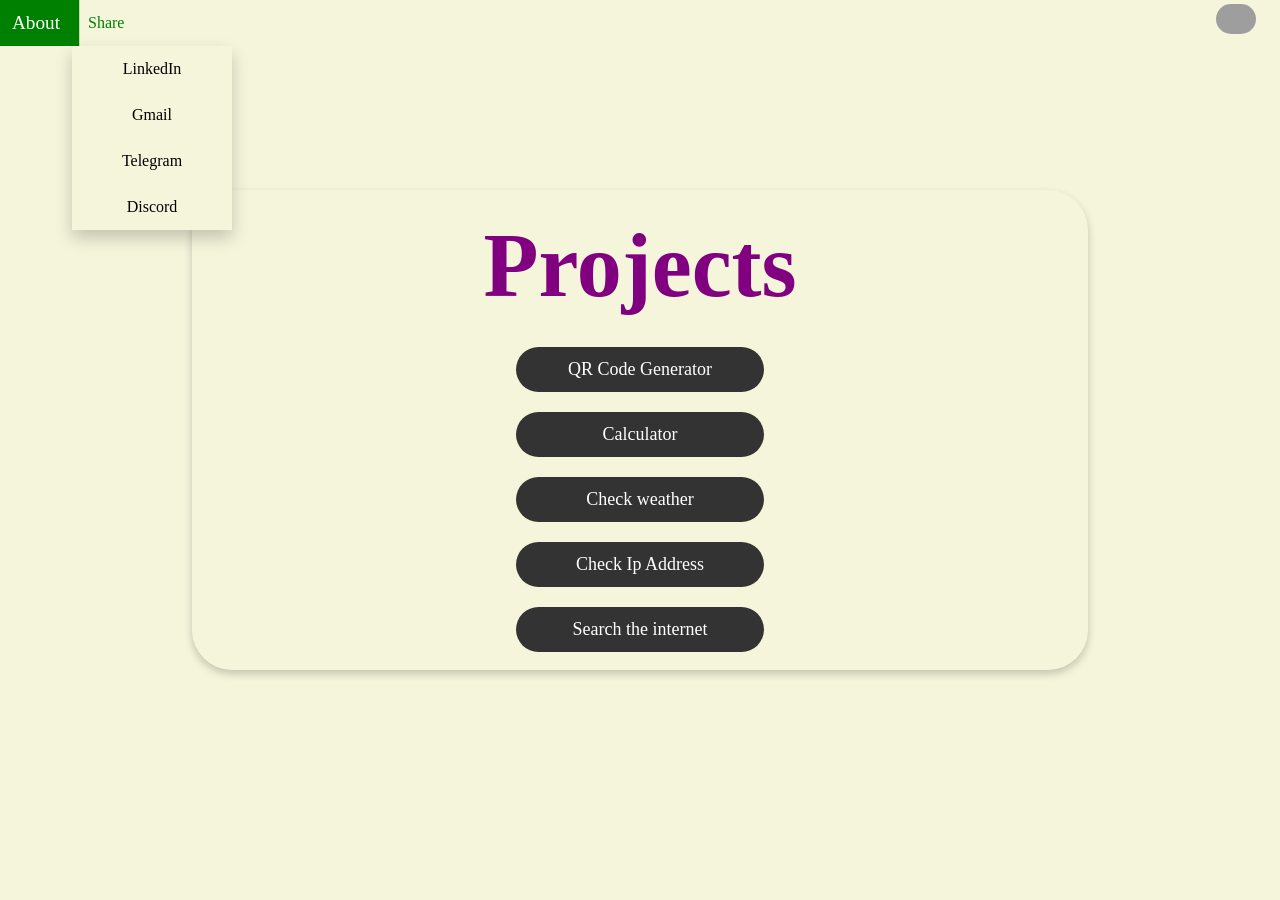
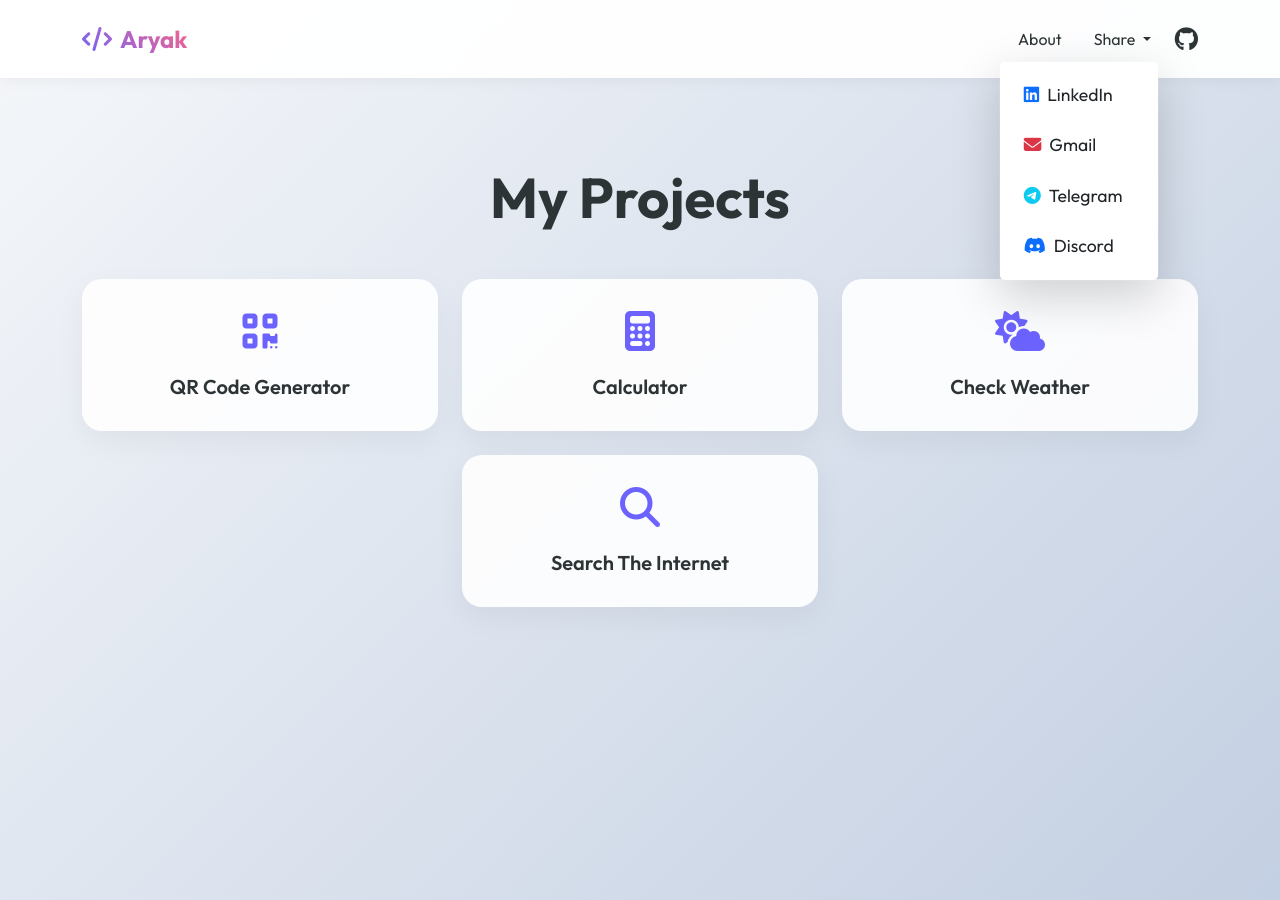
Before and after one commit to Aryak-Mohanty/Projects, a plain HTML site: page index.html in a window 1280 px wide. Both pictures are taken after a click on the button "Share". Before the commit the page ends 800 px from the top, so only its background shows below. Drawn offline with nearby package versions, Linux system fonts and the light colour scheme; grey boxes are pictures that could not be loaded.

Commit message:
Refactor HTML and CSS for improved styling and structure
Updated meta charset, title, and added Bootstrap, Font Awesome, and Google Fonts links. Refactored CSS variables, styles for dark mode, and improved navbar and project card styles.

```diff
--- a/index.html
+++ b/index.html
@@ -2,311 +2,396 @@
 <html lang="en">
 
 <head>
-  <meta charset="utf-8">
+  <meta charset="UTF-8">
   <meta name="viewport" content="width=device-width, initial-scale=1.0">
+  <title>Projects | Aryak Mohanty</title>
   <link rel="icon" type="image/png" href="Martz90-Circle-Addon2-Notepad.512.png">
+
+  <!-- Bootstrap 5 CSS -->
+  <link href="https://cdn.jsdelivr.net/npm/bootstrap@5.3.0/dist/css/bootstrap.min.css" rel="stylesheet">
+  <!-- Font Awesome -->
+  <link rel="stylesheet" href="https://cdnjs.cloudflare.com/ajax/libs/font-awesome/6.4.0/css/all.min.css">
+  <!-- Google Fonts -->
+  <link href="https://fonts.googleapis.com/css2?family=Outfit:wght@300;400;600;700&display=swap" rel="stylesheet">
+
   <style>
-  body {
-    margin: 0;
-    padding: 0;
-    display: flex;
-    justify-content: center;
-    align-items: center;
-    height: 100vh;
-    background-color: #F5F5DC;
-  }
-  h1{
-    color: purple;
-  }
-  /* Add a black background color to the top navigation */
-  .topnav {
-    overflow: hidden;
-    background-color: #A7727D;
-    position: absolute;
-    left: 0;
-    right: 0;
-    opacity: 1;
+    :root {
+      --primary-color: #6C63FF;
+      --secondary-color: #FF6584;
+      --bg-gradient: linear-gradient(135deg, #f5f7fa 0%, #c3cfe2 100%);
+      --card-bg: rgba(255, 255, 255, 0.9);
+      --text-color: #2d3436;
+      --navbar-bg: rgba(255, 255, 255, 0.95);
+      --dropdown-bg: #ffffff;
+      --dropdown-text: #212529;
+      --shadow-color: rgba(0, 0, 0, 0.05);
+    }
 
-  }
+    body.dark-mode {
+      --bg-gradient: linear-gradient(135deg, #1a1a2e 0%, #16213e 100%);
+      --card-bg: rgba(30, 30, 40, 0.95);
+      --text-color: #e94560;
+      /* Highlight color for text in dark mode */
+      --navbar-bg: rgba(26, 26, 46, 0.95);
+      --dropdown-bg: #1a1a2e;
+      --dropdown-text: #ffffff;
+      --shadow-color: rgba(0, 0, 0, 0.3);
+    }
 
-  /* Style the links inside the navigation bar */
-  .topnav a {
-    float: left;
-    display: block;
-    color: green;
-    text-align: center;
-    padding: 14px 16px;
-    text-decoration: none;
-    font-size: 17px;
-  }
+    /* Specific text color override for dark mode readability if needed */
+    body.dark-mode .card-title,
+    body.dark-mode .nav-link,
+    body.dark-mode h1,
+    body.dark-mode .dropdown-item {
+      color: #ffffff !important;
+    }
 
-  /* Change the color of links on hover */
-  .topnav a:hover {
-    background-color: #ddd;
-    color: black;
-  }
+    body.dark-mode .nav-link:hover,
+    body.dark-mode .dropdown-item:hover {
+      color: var(--primary-color) !important;
+    }
 
-  /* Add an active class to highlight the current page */
-  .active {
-    background-color: #EDDBC7;
-    color: white;
-  }
+    /* Fix for navbar toggler in dark mode */
+    body.dark-mode .navbar-toggler {
+      border-color: rgba(255, 255, 255, 0.5);
+    }
 
-  /* Hide the link that should open and close the topnav on small screens */
-  .topnav .icon {
-    display: none;
-  }
-  .topnav.hidden {
-    display: none;
-  }
-  .curved-button {
-    border-radius: 30px;
-    background-color: #333;
-    color: #fff;
-    font-size: 18px;
-    padding: 12px 24px;
-    border: none;
-    margin-top: 20px;
-    width: 200px;
-    text-align: center;
-    text-decoration: none;
+    body.dark-mode .navbar-toggler-icon {
+      filter: invert(1) grayscale(100%) brightness(200%);
+    }
 
-  }
-  @keyframes pulse {
-    0% {
-      transform: scale(1);
+    body {
+      font-family: 'Outfit', sans-serif;
+      background: var(--bg-gradient);
+      min-height: 100vh;
+      color: var(--text-color);
+      overflow-x: hidden;
+      transition: background 0.5s ease, color 0.5s ease;
     }
-    50% {
-      transform: scale(1.1);
+
+    /* Navbar Styling */
+    .navbar {
+      background-color: var(--navbar-bg) !important;
+      backdrop-filter: blur(10px);
+      box-shadow: 0 2px 15px var(--shadow-color);
+      padding: 1rem 0;
+      transition: background-color 0.5s ease;
     }
-    100% {
-      transform: scale(1);
+
+    .navbar-brand {
+      font-weight: 700;
+      font-size: 1.5rem;
+      background: linear-gradient(45deg, var(--primary-color), var(--secondary-color));
+      -webkit-background-clip: text;
+      background-clip: text;
+      -webkit-text-fill-color: transparent;
+      cursor: pointer;
+      user-select: none;
     }
-  }
-  .curved-button:hover {
-    background-color: #1a237e;
-    box-shadow: 2px 2px 10px rgba(0, 0, 0, 0.3);
-    color: red;
-    animation: pulse 1s infinite;
-  }
-  .curved-logo {
-    display: inline-block; position: relative; width: 50px; height: 20px;
-    margin-top: -10px;
 
+    .nav-link {
+      font-weight: 500;
+      color: var(--text-color) !important;
+      transition: color 0.3s ease;
+      position: relative;
+    }
 
-  }
-  .curved-logo img {
-    max-width: 90px;
-    max-height: 90px;
-    border-radius: 40px;
-    transition: all 0.2s ease-in-out;
-    color: inherit !important;
-    background-color: transparent !important;
-    transform: none !important;
+    /* Use ::before for the underline to avoid conflict with Bootstrap's .dropdown-toggle::after */
+    .nav-link::before {
+      content: '';
+      position: absolute;
+      width: 0;
+      height: 2px;
+      bottom: 0;
+      left: 0;
+      background-color: var(--primary-color);
+      transition: width 0.3s ease;
+    }
 
+    .nav-link:hover::before {
+      width: 100%;
+    }
 
-  }
-  .curved-logo a {
-  color: inherit !important; /* Prevents green color from affecting the logo */
-  background: none !important; /* Ensures no background color is applied */
-}
+    .nav-link:hover {
+      color: var(--primary-color) !important;
+    }
 
-  .git-button {
-    display: inline-block;
-    transition: transform 0.2s ease;
-  }
-  .git-button:hover {
-    transform: scale(0.9);
-  }
-  .note {
-    max-width: 30%;
-    max-height: 30%;
-    border-radius: 50%;
-  }
-  .curved-header-landscape {
-      font-size: 30px;
-      margin-bottom: 20px;
-  }
-  .curved-rectangular-div {
-    height: 60%;
-    width: 70%;
-    margin-top: 60px;
-    border-radius: 40px;
-    display: flex;
-    flex-direction: column;
-    justify-content: center;
-    align-items: center;
-    font-size: 30px; /* increase the font size to 30px */
-    text-align: center; /* center the text within the div */
-    box-shadow: 0 4px 8px rgba(0, 0, 0, 0.2);
-  }
+    .dropdown-menu {
+      background-color: var(--dropdown-bg);
+      border: 1px solid rgba(255, 255, 255, 0.1);
+    }
 
-    .curved-header {
-      font-size: 90px;
-      margin-top: 40px;
-      margin-bottom: 10px;
+    .dropdown-item {
+      color: var(--dropdown-text);
+      font-size: 1.1rem;
+      /* Increased font size */
+      padding: 0.75rem 1.5rem;
+      transition: all 0.2s ease;
     }
-    .curved-logo img {
-      max-width: 40px;
-      max-height: 50px;
-      color: inherit !important;
-      background-color: transparent !important;
 
+    .dropdown-item:hover {
+      background-color: transparent;
+      color: var(--primary-color);
+      transform: translateX(5px);
     }
-    nav {
-	  height: 50px;
-      position: fixed;
+
+    /* Hero Section */
+    .hero-section {
+      padding: 4rem 0 2rem;
+      text-align: center;
+    }
+
+    .hero-title {
+      font-size: 3.5rem;
+      font-weight: 700;
+      margin-bottom: 1rem;
+      animation: fadeInDown 1s ease-out;
+    }
+
+    /* Project Cards */
+    .project-card {
+      border: none;
+      border-radius: 20px;
+      background: var(--card-bg);
+      padding: 2rem;
+      height: 100%;
+      transition: all 0.4s cubic-bezier(0.175, 0.885, 0.32, 1.275);
+      box-shadow: 0 10px 30px var(--shadow-color);
+      text-decoration: none;
+      display: flex;
+      flex-direction: column;
+      align-items: center;
+      justify-content: center;
+      position: relative;
+      overflow: hidden;
+    }
+
+    .project-card::before {
+      content: '';
+      position: absolute;
       top: 0;
       left: 0;
       width: 100%;
-      z-index: 1;
-      opacity: 1;
-      background-color: rgba(245, 245, 220, 1);
+      height: 5px;
+      background: linear-gradient(90deg, var(--primary-color), var(--secondary-color));
+      transform: scaleX(0);
+      transform-origin: left;
+      transition: transform 0.4s ease;
+    }
 
+    .project-card:hover {
+      transform: translateY(-10px);
+      box-shadow: 0 20px 40px rgba(0, 0, 0, 0.2);
+    }
 
-	}
-	ul {
-	  list-style-type: none;
-	  margin: 0;
-	  padding: 0;
-	  overflow: hidden;
-	}
-	li {
-	  float: left;
-	}
-	a {
-	  display: block;
-	  color: green;
-	  text-align: center;
-	  padding: 14px 16px;
-	  text-decoration: none;
-	}
-	nav a:hover {
-	  background-color: green;
-	  color: #fff;
-      transform: scale(1.2);
-	}
-	nav a {
-	  transition: transform 0.3s ease;
-	}
-    .dropdown-content {
-    display: none;
-    position: absolute;
-    background-color: #F5F5DC;
-    min-width: 160px;
-    box-shadow: 0px 8px 16px 0px rgba(0,0,0,0.2);
-    z-index: 1;
+    .project-card:hover::before {
+      transform: scaleX(1);
     }
-    .dropdown-content.show {
-    display: block;
+
+    .card-icon {
+      font-size: 2.5rem;
+      margin-bottom: 1.5rem;
+      color: var(--primary-color);
+      transition: transform 0.4s ease;
     }
-    .dropdown-content a:hover{
-        font-weight: bold;
-    color: white;
+
+    .project-card:hover .card-icon {
+      transform: scale(1.2) rotate(5deg);
     }
-    @media screen and (max-width: 915px) and (orientation: landscape) {
-      .curved-rectangular-div {
 
-        position: relative;
-        top: 70px;
-        width: 90%;
-        height: auto;
-        padding: 10px;
-        border-radius: 20px;
-        font-size: 20px;
-        text-align: center;
-        box-shadow: 0px 8px 8px rgba(0, 0, 0, 0.2);
+    .card-title {
+      font-size: 1.25rem;
+      font-weight: 600;
+      color: var(--text-color);
+      margin: 0;
+      transition: color 0.3s ease;
+    }
 
+    /* Github Button Animation */
+    .github-btn {
+      font-size: 1.5rem;
+      color: var(--text-color);
+      transition: all 0.3s ease;
+    }
 
+    body.dark-mode .github-btn {
+      color: #ffffff;
+    }
 
-  }
+    .github-btn:hover {
+      color: var(--primary-color) !important;
+      transform: rotate(360deg);
+    }
 
+    /* Animations */
+    @keyframes fadeInDown {
+      from {
+        opacity: 0;
+        transform: translateY(-30px);
+      }
+
+      to {
+        opacity: 1;
+        transform: translateY(0);
+      }
     }
-    @media screen and (max-width: 768px) {
-  .curved-header {
-    font-size: 40px; /* Reduce font size for mobile */
-  }
 
-    .curved-button {
-    font-size: 14px; /* Adjust font size */
-    font-weight: bold; /* Make text thicker */
-    padding: 12px 5vw; /* Use viewport width for better scaling */
-    width: 80%; /* Make button width responsive */
-    max-width: 250px; /* Prevent excessive stretching */
-  }
+    @keyframes fadeInUp {
+      from {
+        opacity: 0;
+        transform: translateY(30px);
+      }
 
-}
+      to {
+        opacity: 1;
+        transform: translateY(0);
+      }
+    }
 
+    /* Responsive Adjustments */
+    @media (max-width: 991px) {
+      .navbar-collapse {
+        background: var(--navbar-bg);
+        padding: 1rem;
+        border-radius: 1rem;
+        margin-top: 0.5rem;
+        box-shadow: 0 4px 20px rgba(0, 0, 0, 0.1);
+      }
+
+      .nav-link::before {
+        display: none;
+        /* Disable underline animation on mobile for cleaner look */
+      }
+
+      .nav-link {
+        padding: 0.5rem 0;
+      }
+    }
+
+    @media (max-width: 768px) {
+      .hero-title {
+        font-size: 2.5rem;
+      }
+
+      .project-card {
+        padding: 1.5rem;
+      }
+    }
   </style>
+</head>
+
+<body>
+
+  <!-- Navbar -->
+  <nav class="navbar navbar-expand-lg fixed-top">
+    <div class="container">
+      <a class="navbar-brand" onclick="toggleDarkMode()" title="Click to toggle Dark Mode">
+        <i class="fas fa-code me-2"></i>Aryak
+      </a>
+      <button class="navbar-toggler" type="button" data-bs-toggle="collapse" data-bs-target="#navbarNav">
+        <span class="navbar-toggler-icon"></span>
+      </button>
+      <div class="collapse navbar-collapse justify-content-end" id="navbarNav">
+        <ul class="navbar-nav align-items-center gap-3">
+          <li class="nav-item">
+            <a class="nav-link" href="Resume.pdf" target="_blank">About</a>
+          </li>
+          <li class="nav-item dropdown">
+            <a class="nav-link dropdown-toggle" href="#" role="button" data-bs-toggle="dropdown">
+              Share
+            </a>
+            <ul class="dropdown-menu dropdown-menu-end shadow-lg">
+              <li><a class="dropdown-item" href="#" onclick="shareOnLinkedIn()"><i
+                    class="fab fa-linkedin me-2 text-primary"></i>LinkedIn</a></li>
+              <li><a class="dropdown-item" href="#" onclick="shareOnGmail()"><i
+                    class="fas fa-envelope me-2 text-danger"></i>Gmail</a></li>
+              <li><a class="dropdown-item" href="#" onclick="shareOnTelegram()"><i
+                    class="fab fa-telegram me-2 text-info"></i>Telegram</a></li>
+              <li><a class="dropdown-item" href="#" onclick="shareOnDiscord()"><i
+                    class="fab fa-discord me-2 text-primary"></i>Discord</a></li>
+            </ul>
+          </li>
+          <li class="nav-item">
+            <a href="https://github.com/Aryak-Mohanty" target="_blank" class="github-btn">
+              <i class="fab fa-github"></i>
+            </a>
+          </li>
+        </ul>
+      </div>
+    </div>
+  </nav>
+
+  <!-- Main Content -->
+  <div class="container" style="margin-top: 100px;">
+    <div class="hero-section">
+      <h1 class="hero-title">My Projects</h1>
+    </div>
+
+    <div class="row g-4 justify-content-center pb-5">
+      <!-- QR Code Generator -->
+      <div class="col-md-6 col-lg-4">
+        <a href="https://aryak-mohanty.github.io/QR-getter/" class="project-card">
+          <i class="fas fa-qrcode card-icon"></i>
+          <h3 class="card-title">QR Code Generator</h3>
+        </a>
+      </div>
+
+      <!-- Calculator -->
+      <div class="col-md-6 col-lg-4">
+        <a href="https://aryak-mohanty.github.io/Calculator/" class="project-card">
+          <i class="fas fa-calculator card-icon"></i>
+          <h3 class="card-title">Calculator</h3>
+        </a>
+      </div>
+
+      <!-- Weather Web -->
+      <div class="col-md-6 col-lg-4">
+        <a href="https://aryak-mohanty.github.io/Weather-web/" class="project-card">
+          <i class="fas fa-cloud-sun card-icon"></i>
+          <h3 class="card-title">Check Weather</h3>
+        </a>
+      </div>
+
+      <!-- Search Modernize -->
+      <div class="col-md-6 col-lg-4">
+        <a href="https://aryak-mohanty.github.io/Search_modernize/" class="project-card">
+          <i class="fas fa-search card-icon"></i>
+          <h3 class="card-title">Search The Internet</h3>
+        </a>
+      </div>
+    </div>
+  </div>
+
+  <!-- Bootstrap JS Bundle -->
+  <script src="https://cdn.jsdelivr.net/npm/bootstrap@5.3.0/dist/js/bootstrap.bundle.min.js"></script>
+
   <script>
-   document.addEventListener("click", function (event) {
-      var dropdownContent = document.querySelector(".dropdown-content");
-      var dropbtn = document.querySelector(".dropbtn");
+    function toggleDarkMode() {
+      document.body.classList.toggle('dark-mode');
+    }
 
-      // Close the dropdown if the clicked element is not inside the dropdown or the dropbtn
-      if (event.target !== dropdownContent && event.target !== dropbtn && !dropdownContent.contains(event.target)) {
-        dropdownContent.classList.remove("show");
-      }
-    });
-
-    function toggleDropdown() {
-      var dropdownContent = document.querySelector(".dropdown-content");
-      dropdownContent.classList.toggle("show");
-    }
+    // Share Functions
     function shareOnLinkedIn() {
       var url = "https://www.linkedin.com/shareArticle?mini=true&url=https%3A//aryak-mohanty.github.io/Projects/";
       window.open(url);
     }
+
     function shareOnGmail() {
       var url = "mailto:?subject=Check%20out%20this%20cool%20website!&body=Check%20this%20website%20out%3A%0Ahttps%3A//aryak-mohanty.github.io/Projects/";
       window.open(url);
     }
+
     function shareOnTelegram() {
-      var url = "https://t.me/share/url? text=Check out my website & url=https://aryak-mohanty.github.io/Projects/";
+      var url = "https://t.me/share/url?text=Check out my website&url=https://aryak-mohanty.github.io/Projects/";
       window.open(url);
     }
+
     function shareOnDiscord() {
       var text = encodeURIComponent("Check out my website: https://aryak-mohanty.github.io/Projects/");
       var url = "https://discord.com/channels/@me?chat=" + text;
       window.open(url);
     }
   </script>
-</head>
-
-<body>
-  <nav>
-    <ul>
-      <li><a href="Resume.pdf" target="_blank">About</a></li>
-      <li class="dropdown">
-        <a href="javascript:void(0);" class="dropbtn" onclick="toggleDropdown()">Share</a>
-        <div class="dropdown-content">
-          <a href="javascript:void(0);" onclick="shareOnLinkedIn()" style="color: Black;">LinkedIn</a>
-          <a href="javascript:void(0);" onclick="shareOnGmail()" style="color: Black;">Gmail</a>
-          <a href="javascript:void(0);" onclick="shareOnTelegram()" style="color: Black;">Telegram</a>
-          <a href="javascript:void(0);" onclick="shareOnDiscord()" style="color: Black;">Discord</a>
-
-        </div>
-      </li>
-      <li style="float: right; padding-right: 30px;">
-        <div class="curved-logo">
-          <a href="https://github.com/Aryak-Mohanty" class="git-button"> <img
-              src="https://github.githubassets.com/images/modules/logos_page/GitHub-Mark.png" alt="Your Logo"></a>
-          </div>
-      </li>
-    </ul>
-
-  </nav>
-  <div class="curved-rectangular-div">
-    <!-- <img src="Martz90-Circle-Addon2-Notepad.512.png" alt="copy" class="note"> -->
-    <h1 id="curvedHeader" class="curved-header">Projects</h1>
-    <a href="https://aryak-mohanty.github.io/QR-getter/" class="curved-button">QR Code Generator</a>
-    <a href="https://aryak-mohanty.github.io/Calculator/" class="curved-button">Calculator</a>
-    <a href="https://aryak-mohanty.github.io/Weather-web/" class="curved-button">Check weather</a>
-    <a href="https://aryak-mohanty.github.io/ipgenerator/" class="curved-button">Check Ip Address</a>
-    <a href="https://aryak-mohanty.github.io/Search_modernize/" class="curved-button">Search the internet</a>
-    <br>
-
-  </div>
 </body>
 
 </html>
```
